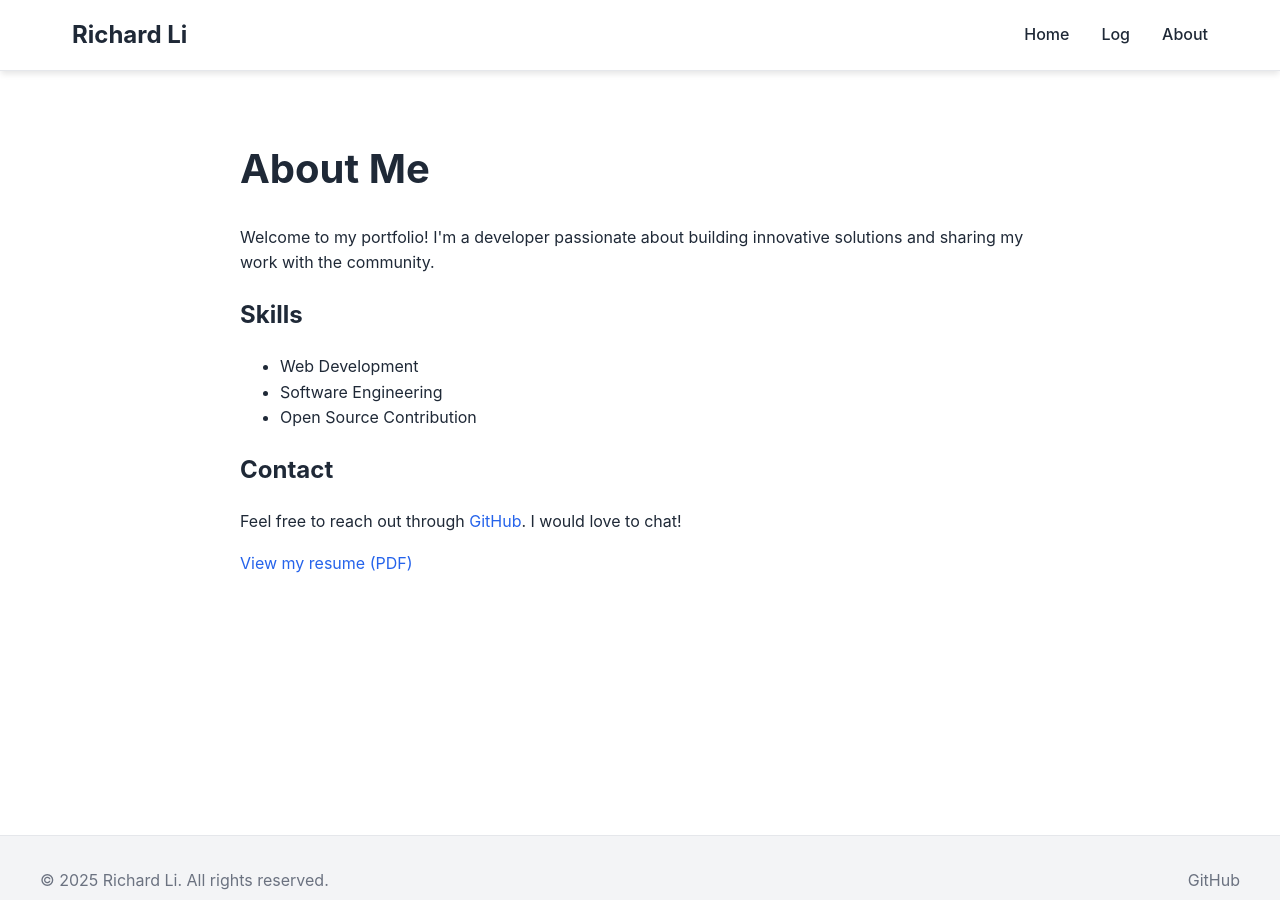
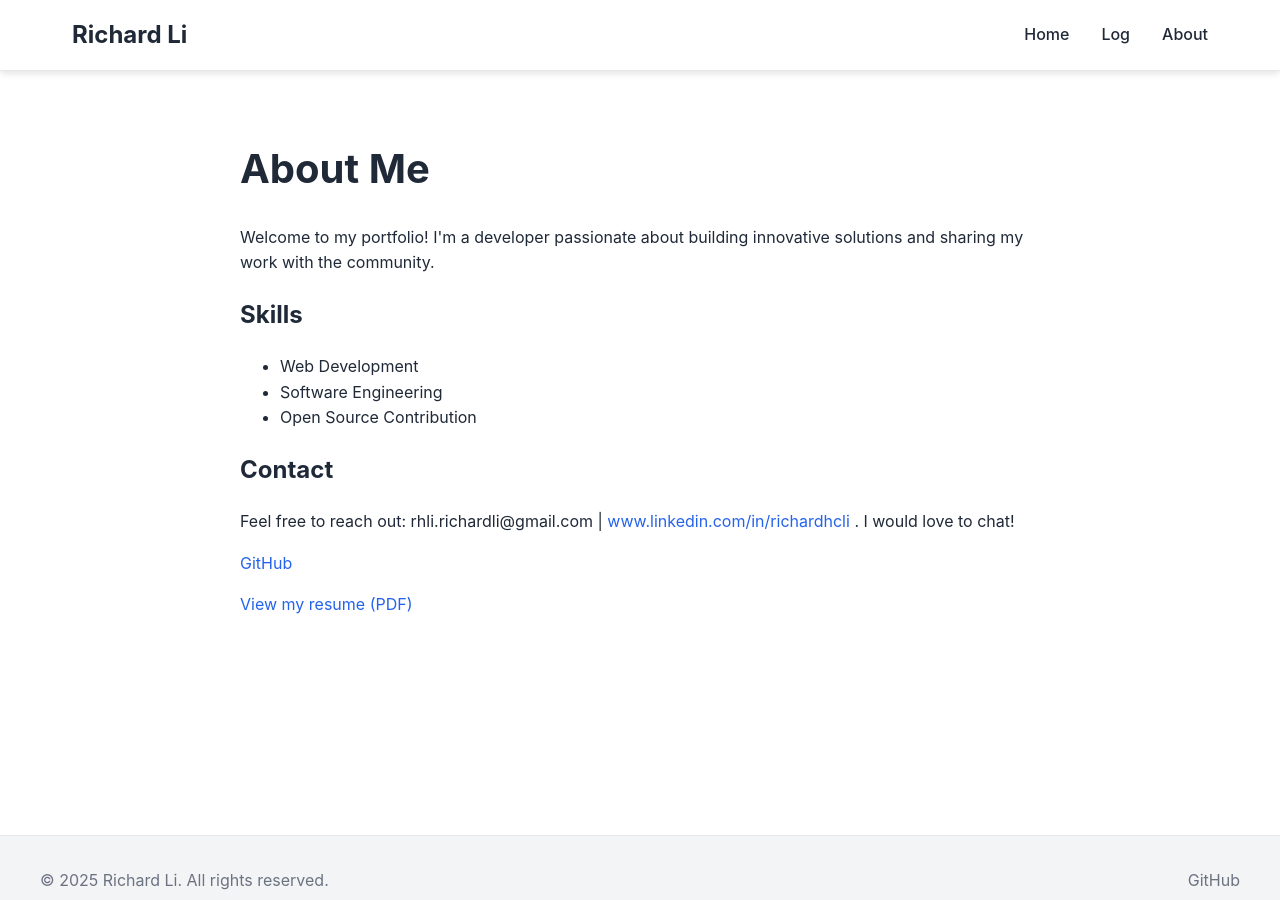
Before and after one commit to richardhcli/richardhcli.github.io, a Jekyll site: the page built from _pages/about.md, in a window 1280 px wide and 900 px high. Built offline with Jekyll 4.4.1, drawn with Linux system fonts in a browser that asks for light colours.

Commit message:
added info

```diff
--- a/_pages/about.md
+++ b/_pages/about.md
@@ -16,6 +16,9 @@ permalink: /about/
   </ul>
 
   <h2>Contact</h2>
-  <p>Feel free to reach out through <a href="https://github.com/richardhcli" target="_blank" rel="noopener">GitHub</a>. I would love to chat!</p>
+    <p>Feel free to reach out: rhli.richardli@gmail.com | <a href="www.linkedin.com/in/richardhcli" target="_blank" rel="noopener"> www.linkedin.com/in/richardhcli </a>. I would love to chat!</p>
+
+  <p><a href="https://github.com/richardhcli" target="_blank" rel="noopener">GitHub</a></p>
+
   <p><a href="{{ '/assets/pdfs/Richard-Li_resume-11_29_2025.pdf' | relative_url }}" target="_blank" rel="noopener">View my resume (PDF)</a></p>
 </article>
```
Also changed, not shown: index.md (+0 -1 lines).
